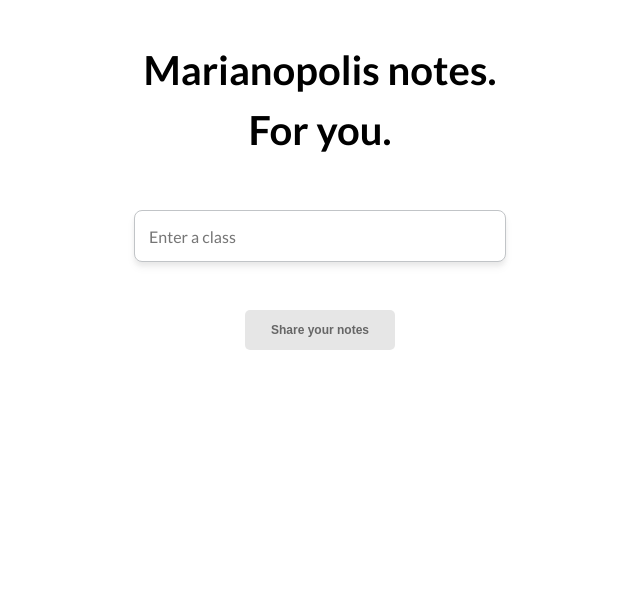
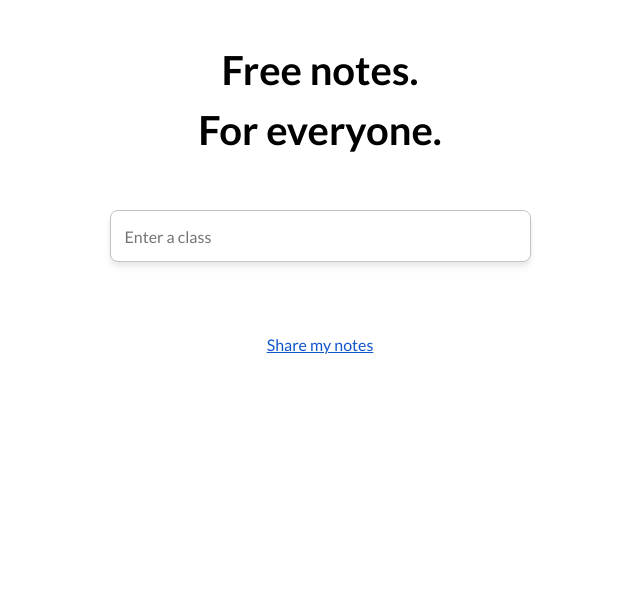
Before and after one commit to rhotter/marinotes, a Flask app: page / in a window 1280 px wide. Shown: the part 55-649 px from the top of the page, without its empty margins (320-960 px from the left). Run offline with Flask 2, Linux system fonts and the light colour scheme.

Commit message:
more changes

```diff
--- a/static/css/style.css
+++ b/static/css/style.css
@@ -69,12 +69,18 @@ h1 {
 	border-bottom-left-radius: 8px;
 	font-size: 16px;
 	padding: 10px;
-	width: 350px;
+	width: 399px;
 	height: 30px;
 	box-shadow: 0 4px 4px 0 rgba(0, 0, 0, 0.05), 0 6px 10px 0 rgba(0, 0, 0, 0.045);
 	text-indent: 4px;
 	outline: none;
 	font-family: Lato, sans-serif;
+}
+
+@media (max-width: 532px) {
+	.searchField {
+		width: 75%;
+	}
 }
 
 /* DropDown content */
@@ -118,14 +124,14 @@ h1 {
 
 .shareButtonWrap {
 	text-align: center;
-	padding-top: 100px;
+	/* padding-top: 100px; */
 	position: absolute;
-	top: 50px; /* defines position of the button */
-	z-index: -10;
+	top: 175px; /* defines position of the button */
+	/* z-index: -10;  */
 	width: 100%;
 }
 
-.shareButton {
+/* .shareButton {
 	border: none;
 	background-color: #E6E6E6;
 	width: 150px;
@@ -137,8 +143,16 @@ h1 {
 	z-index: 0;
 	position: relative;
 	margin: 0 auto;
+} */
+
+.shareClick {
+	color: #1155cc;
+	text-decoration: underline;
 }
 
+.shareClick:hover {
+	cursor: pointer;
+}
 
 /* Footer */
 .flex-footer {
--- a/templates/index.html
+++ b/templates/index.html
@@ -17,7 +17,7 @@
 		</div>
 		<div>
 			<div class = "info">
-				Marianopolis notes.<br>For you.
+				Free notes.<br>For everyone.
 			</div>
 
 			<div class = "wrap">
@@ -34,7 +34,7 @@
 					</div>
 				</div>
 				<div class = "shareButtonWrap" id="shareBut">
-					<button class = "shareButton">Share your notes</button>
+					<span class = "shareClick" onclick="window.open('../static/pdf/Marinotes%20Guide.pdf')">Share my notes</span>
 				</div>
 			</div>
 		</div>
```
Also changed, not shown: 1 other file.
